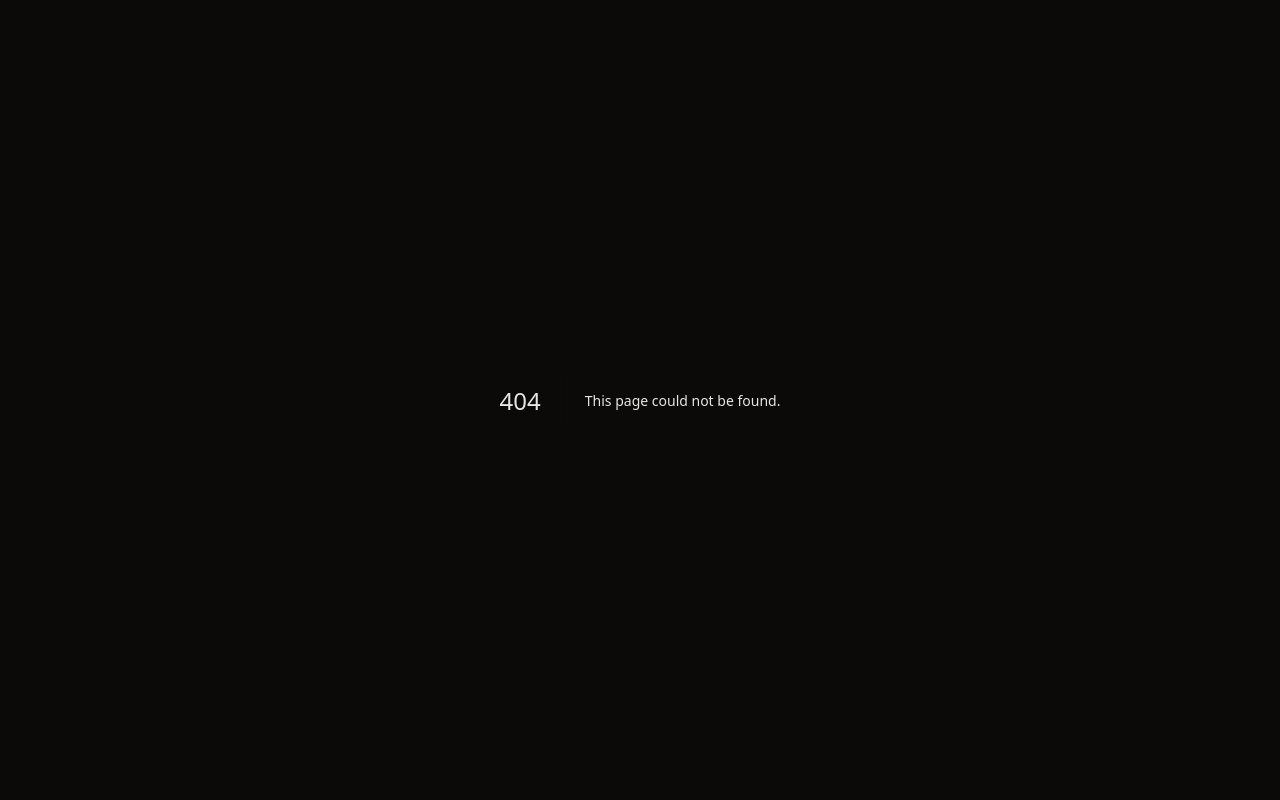
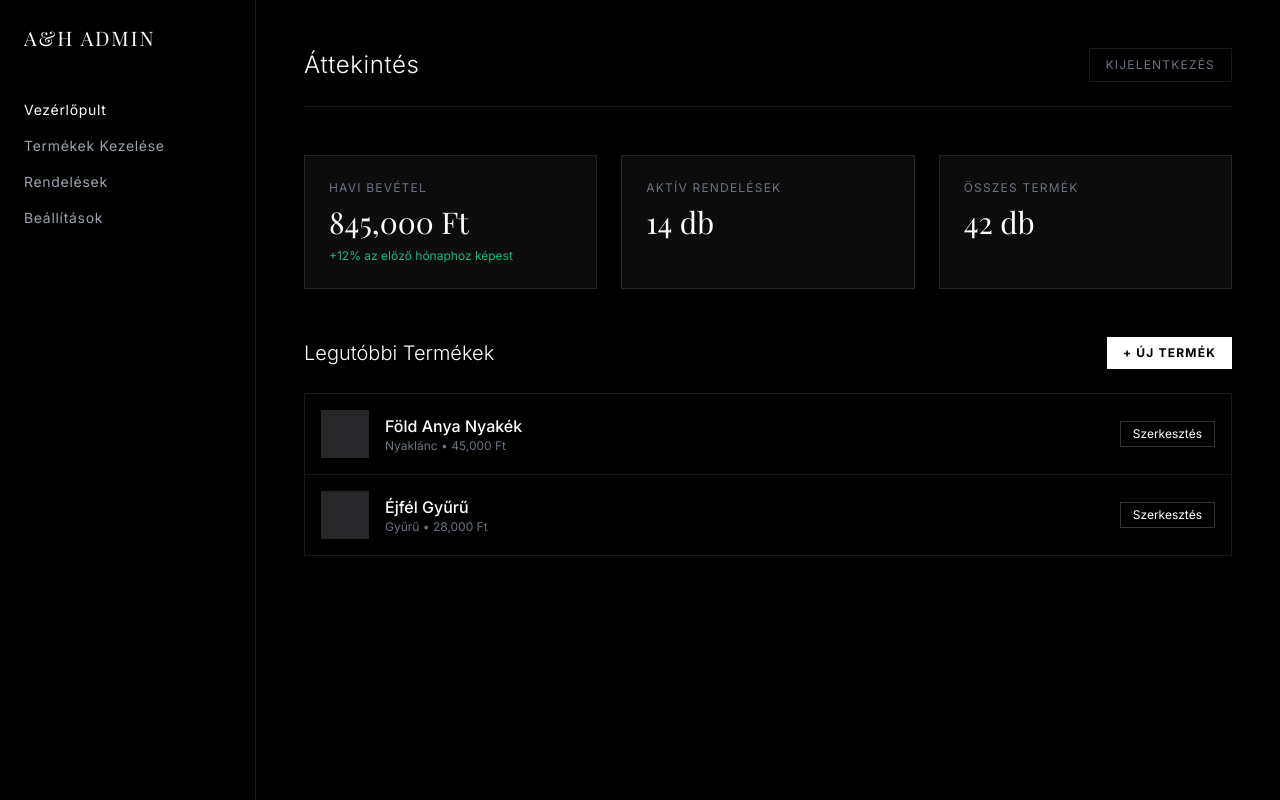
Before and after one commit to faqulord/Tak-cs-Attila-, a Next.js app: page /admin/dashboard in a window 1280 px wide. Before the commit this address had no page. Built offline with nearby package versions, Linux system fonts and the light colour scheme; a web font is replaced by a local one.

Commit message:
Create app/admin/dashboard/page.tsx

```diff
--- /dev/null
+++ b/app/admin/dashboard/page.tsx
@@ -0,0 +1,84 @@
+import React from 'react';
+
+export default function AdminDashboard() {
+  return (
+    <div className="min-h-screen bg-black text-white flex font-sans">
+
+      {/* OLDALSÁV (SIDEBAR) */}
+      <aside className="w-64 border-r border-white/10 hidden md:block p-6">
+        <div className="mb-12">
+          <h2 className="text-xl font-serif tracking-widest">A&H ADMIN</h2>
+        </div>
+        <nav className="space-y-4 text-sm tracking-wider text-gray-400">
+          <a href="#" className="block text-white">Vezérlőpult</a>
+          <a href="#" className="block hover:text-white transition-colors">Termékek Kezelése</a>
+          <a href="#" className="block hover:text-white transition-colors">Rendelések</a>
+          <a href="#" className="block hover:text-white transition-colors">Beállítások</a>
+        </nav>
+      </aside>
+
+      {/* FŐ TARTALOM */}
+      <main className="flex-1 p-6 md:p-12 overflow-y-auto">
+
+        <header className="flex justify-between items-center mb-12 border-b border-white/10 pb-6">
+          <h1 className="text-2xl font-light tracking-wide">Áttekintés</h1>
+          <button className="text-xs uppercase tracking-widest text-gray-500 hover:text-white border border-white/10 px-4 py-2">Kijelentkezés</button>
+        </header>
+
+        {/* STATISZTIKÁK (Bevétel) */}
+        <div className="grid grid-cols-1 md:grid-cols-3 gap-6 mb-12">
+          <div className="border border-white/10 p-6 bg-zinc-900/50">
+            <h3 className="text-xs uppercase tracking-widest text-gray-500 mb-2">Havi Bevétel</h3>
+            <p className="text-3xl font-serif">845,000 Ft</p>
+            <span className="text-emerald-500 text-xs mt-2 block">+12% az előző hónaphoz képest</span>
+          </div>
+          <div className="border border-white/10 p-6 bg-zinc-900/50">
+            <h3 className="text-xs uppercase tracking-widest text-gray-500 mb-2">Aktív Rendelések</h3>
+            <p className="text-3xl font-serif">14 db</p>
+          </div>
+          <div className="border border-white/10 p-6 bg-zinc-900/50">
+            <h3 className="text-xs uppercase tracking-widest text-gray-500 mb-2">Összes Termék</h3>
+            <p className="text-3xl font-serif">42 db</p>
+          </div>
+        </div>
+
+        {/* TERMÉKEK KEZELÉSE LISTA */}
+        <div>
+          <div className="flex justify-between items-center mb-6">
+            <h2 className="text-xl font-light">Legutóbbi Termékek</h2>
+            <button className="bg-white text-black px-4 py-2 text-xs uppercase tracking-widest font-bold hover:bg-gray-200">
+              + Új Termék
+            </button>
+          </div>
+
+          <div className="border border-white/10">
+            {/* Termék sor 1 */}
+            <div className="flex items-center justify-between p-4 border-b border-white/10 hover:bg-white/5 transition-colors">
+              <div className="flex items-center gap-4">
+                <div className="w-12 h-12 bg-zinc-800"></div> {/* Ide jön a kiskép */}
+                <div>
+                  <h4 className="font-medium">Föld Anya Nyakék</h4>
+                  <p className="text-xs text-gray-500">Nyaklánc • 45,000 Ft</p>
+                </div>
+              </div>
+              <button className="text-xs border border-white/20 px-3 py-1 hover:bg-white hover:text-black transition-colors">Szerkesztés</button>
+            </div>
+
+            {/* Termék sor 2 */}
+            <div className="flex items-center justify-between p-4 hover:bg-white/5 transition-colors">
+              <div className="flex items-center gap-4">
+                <div className="w-12 h-12 bg-zinc-800"></div> {/* Ide jön a kiskép */}
+                <div>
+                  <h4 className="font-medium">Éjfél Gyűrű</h4>
+                  <p className="text-xs text-gray-500">Gyűrű • 28,000 Ft</p>
+                </div>
+              </div>
+              <button className="text-xs border border-white/20 px-3 py-1 hover:bg-white hover:text-black transition-colors">Szerkesztés</button>
+            </div>
+          </div>
+        </div>
+
+      </main>
+    </div>
+  );
+}
```
